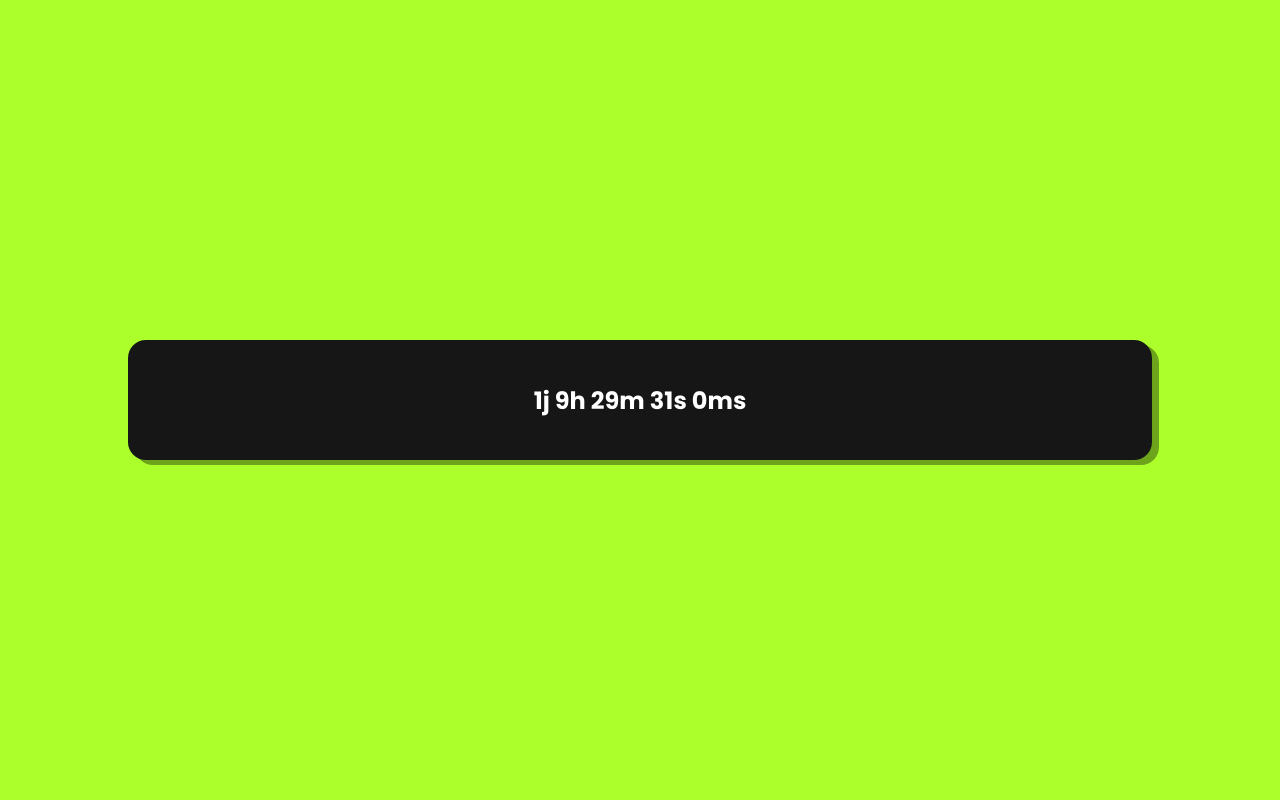
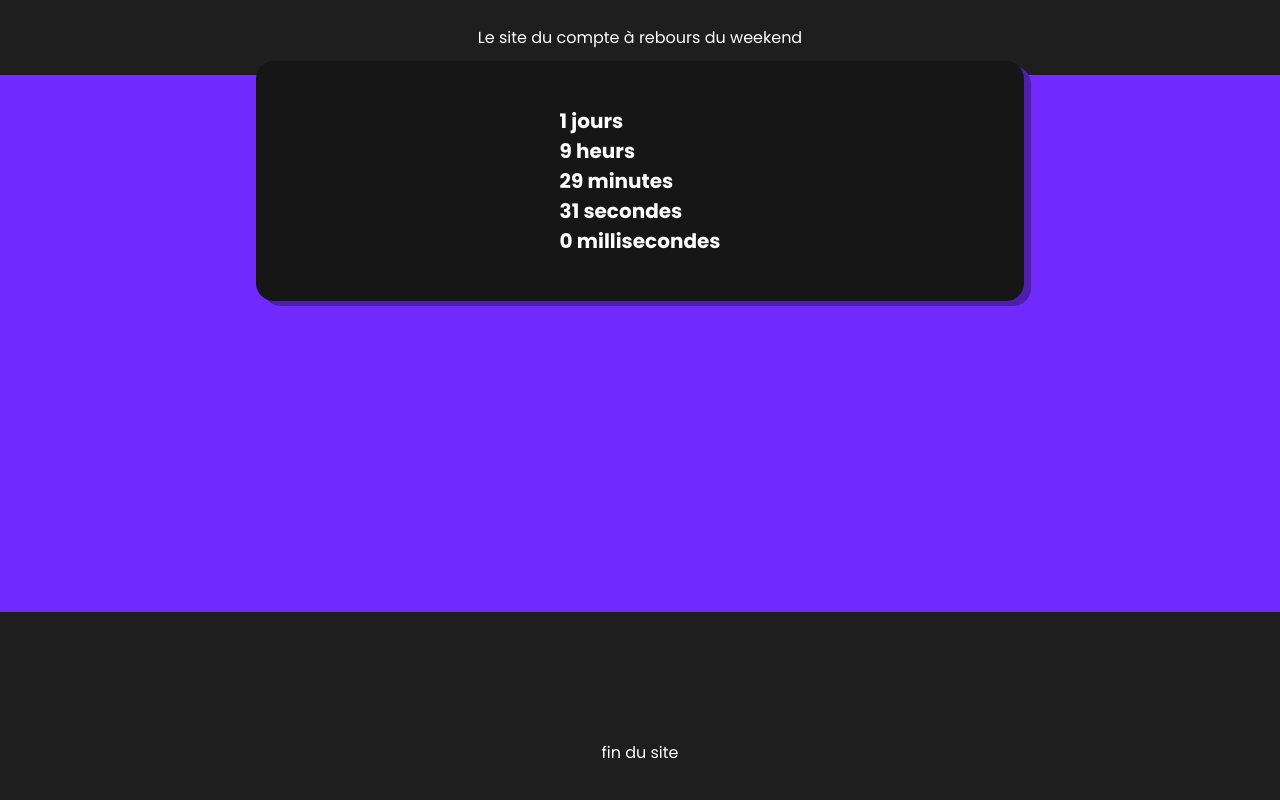
Before and after one commit to 0Sacha/countDownApp, a plain HTML site: page index.html in a window 1280 px wide. Drawn offline with Linux system fonts and the light colour scheme; a web font is replaced by a local one.

Commit message:
update V1

```diff
--- a/assets/css/style.css
+++ b/assets/css/style.css
@@ -1,15 +1,61 @@
 @import url('https://fonts.googleapis.com/css2?family=Poppins:ital,wght@0,100;0,200;0,300;0,400;0,500;0,600;0,700;0,800;0,900;1,100;1,200;1,300;1,400;1,500;1,600;1,700;1,800;1,900&family=Tektur&display=swap');
 
-*
-{
+* {
     padding: 0;
     margin: 0;
 }
 
 
 body {
-    background-color: #acff2b;
+    background-color: #722bff;
     color: white;
+}
+
+nav {
+    display: flex;
+    flex-direction: row;
+    justify-content: space-around;
+    margin: 0 auto;
+    align-items: center;
+}
+
+nav {
+    background-color: #1e1e1e;
+    padding: 25px;
+}
+
+footer {
+    text-align: center;
+    padding: 10% 0 0 0 ;
+    margin: 0 auto;
+    position: absolute;
+    bottom: 0;
+    width: 100%;
+    height: 60px;
+    color: white;
+    background-color: #1e1e1e;
+    font-family: 'Poppins', sans-serif;
+}
+
+nav ul {
+    list-style: none;
+    display: flex;
+    flex-direction: row;
+    align-items: center;
+    gap: 3rem;
+    font-family: 'Poppins', sans-serif;
+    text-align: center;
+}
+
+nav ul li a {
+    text-decoration: none;
+    color: white;
+
+}
+
+nav ul li a:hover {
+    color: #d1d1d1;
+    text-decoration: none;
 }
 
 h1 {
@@ -21,11 +67,19 @@ h1 {
 
 .countdown {
     display: flex;
-    justify-content: center;
+    justify-content: left;
+    align-items: center;
+    margin:  -30% auto;
+    height: 100vh;
+
+}
+
+.Sec2 {
+    display: flex;
+    justify-content: right;
     align-items: center;
     margin: 0 auto;
     height: 100vh;
-
 }
 
 .countdown h2 {
@@ -33,29 +87,57 @@ h1 {
     justify-content: center;
     align-items: center;
     margin: 0 auto;
-    font-size: 48px;
-    border-radius: 18px ;
-    background-color: #161616 ;
-    width: 50%;
-    height: 35%;
+    font-size: 50px;
+    border-radius: 18px;
+    background-color: #161616;
+    width: 35%;
+    height: 60%;
 
-    box-shadow: 7px 5px 0 #6ea31c;
+    box-shadow: 7px 5px 0 #4d1fab;
 }
 
-@media screen and (max-height: 1000px) {
-
-.countdown h2 {
+section h1 {
     display: flex;
     justify-content: center;
     align-items: center;
     margin: 0 auto;
-    font-size: 24px;
-    border-radius: 18px ;
-    background-color: #161616 ;
-    width: 80%;
-    height: 15%;
-
-    box-shadow: 7px 5px 0 #6ea31c;
 }
 
+@media screen and (max-height: 900px) {
+
+    .countdown {
+        display: flex;
+        justify-content: left;
+        align-items: center;
+        margin:  -23% auto;
+        height: 100vh;
+
+    }
+
+    .countdown h2 {
+        display: flex;
+        justify-content: center;
+        align-items: center;
+        margin: 0 auto;
+        font-size: 20px;
+        border-radius: 18px;
+        background-color: #161616;
+        width: 60%;
+        height: 30%;
+
+        box-shadow: 7px 5px 0 #4d1fab;
+    }
+
+    /*.countdown h2 {*/
+    /*    display: flex;*/
+    /*    align-items: center;*/
+    /*    justify-content: center;*/
+    /*    border-radius: 18px;*/
+    /*    font-size: 50px;*/
+    /*    margin: 0 10%;*/
+    /*    background-color: #161616;*/
+    /*    width: 35%;*/
+    /*    height: 60%;*/
+    /*    box-shadow: 7px 5px 0 #4d1fab;*/
+    /*}*/
 }
--- a/assets/js/script.js
+++ b/assets/js/script.js
@@ -1,6 +1,10 @@
-const text = document.querySelector('h2')
+const jours = document.querySelector('h2')
+const heure = document.querySelector('h2')
+const minutes = document.querySelector('h2')
+const secondes = document.querySelector('h2')
+const millisecondes = document.querySelector('h2')
 
-function getChrono(){
+function getChrono() {
 
     const now = new Date().getTime();
     const countdownDate = new Date('march 15, 2025').getTime();
@@ -15,8 +19,12 @@ function getChrono(){
 
     console.log(days, hours, minutes, seconds, milliseconds)
 
-    text.innerText = `${days}j ${hours}h ${minutes}m ${seconds}s ${milliseconds}ms`
-
+    jours.innerText =
+        `${days} jours
+        ${hours} heurs
+        ${minutes} minutes
+        ${seconds} secondes
+        ${milliseconds} millisecondes`
 }
 
 getChrono()
--- a/index.html
+++ b/index.html
@@ -9,10 +9,18 @@
     <title>Compte à rebours pour le week-end</title>
 </head>
 <body>
+    <nav>
+        <ul>
+            <li>Le site du compte à rebours du weekend</li>
+        </ul>
+    </nav>
     <section>
         <div class="countdown">
         <h2 style="font-family: 'Poppins', sans-serif"></h2>
         </div>
     </section>
 </body>
+<footer>
+    <p>fin du site</p>
+</footer>
 </html>
```
Also changed, not shown: assets/img/logo.svg (added).
